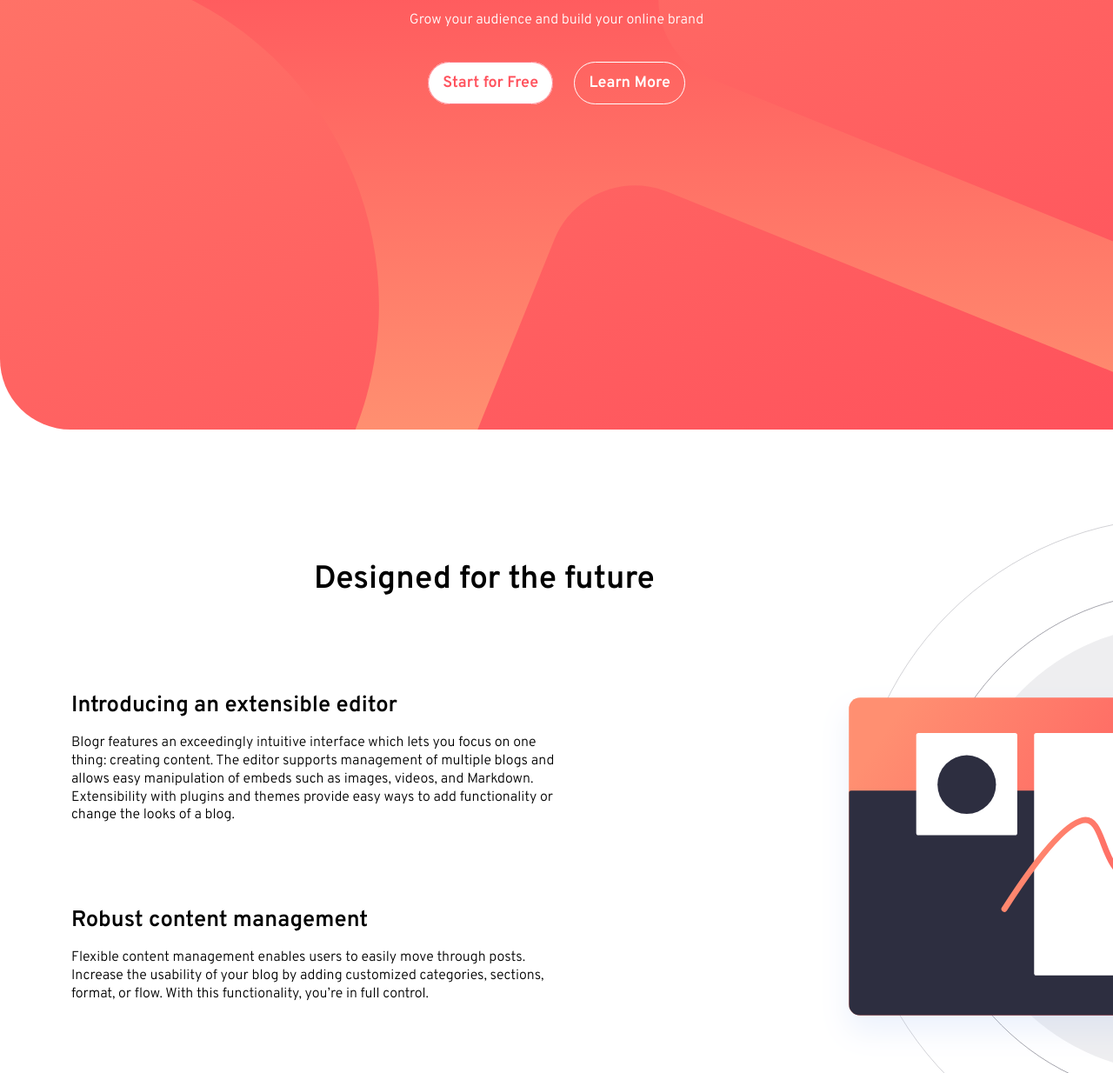
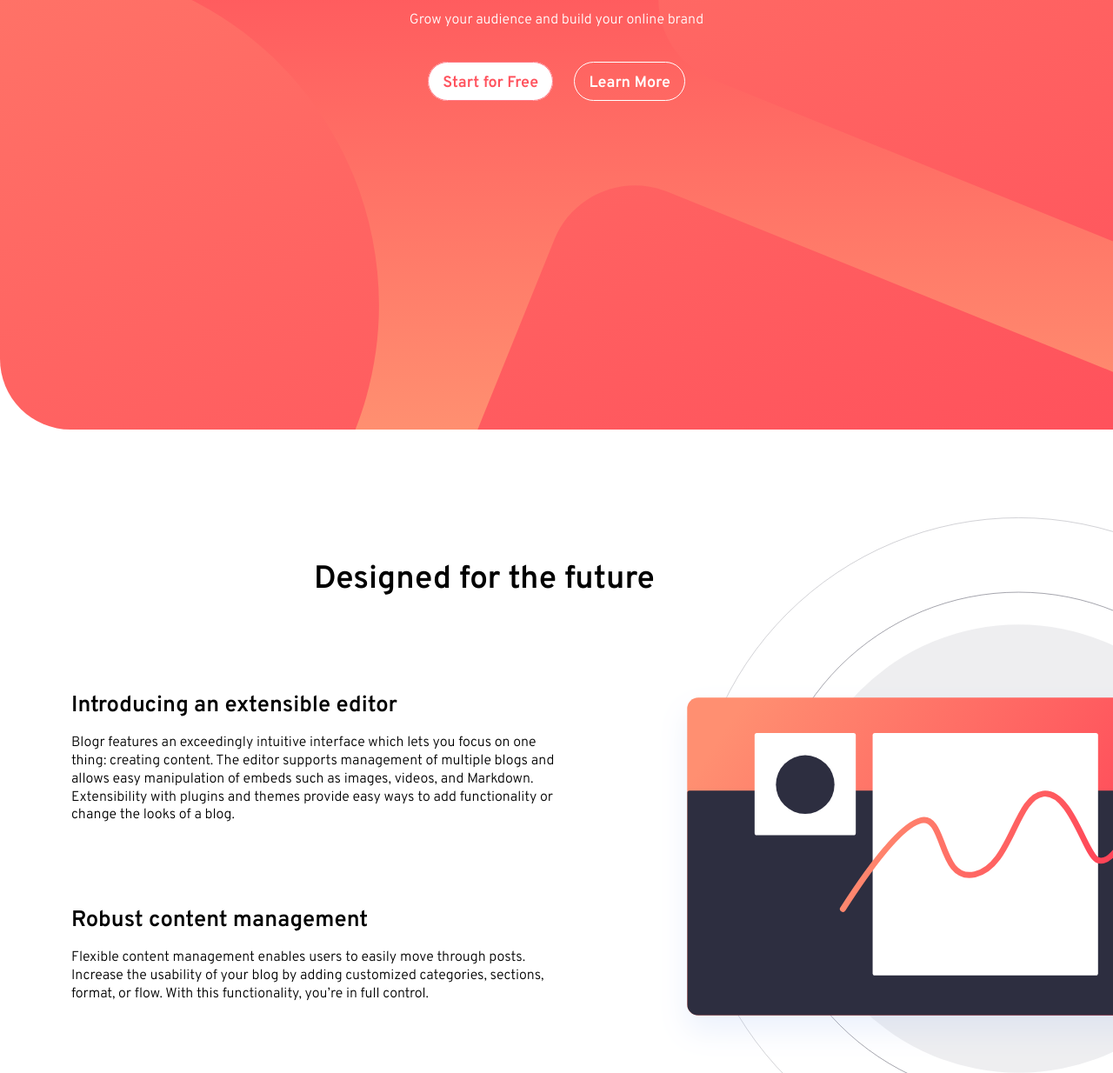
Before and after one commit to charles-loehle/blogr-landing-page-2, a website built with Parcel: page src/index.html in a window 1280 px wide. Shown: the part 306-1540 px from the top of the page at 87% size. Built offline with nearby package versions, Linux system fonts and the light colour scheme.

Commit message:
tweaking css for images and buttons

```diff
--- a/package.json
+++ b/package.json
@@ -3,10 +3,9 @@
 	"version": "1.0.0",
 	"description": "",
 	"main": "index.js",
-	"dependencies": {
-		"parcel-bundler": "^1.12.5"
-	},
+	"dependencies": {},
 	"devDependencies": {
+		"parcel-bundler": "^1.12.5",
 		"sass": "^1.32.8"
 	},
 	"scripts": {
--- a/src/scss/_globals.scss
+++ b/src/scss/_globals.scss
@@ -116,7 +116,7 @@ h3 {
 // Buttons
 button,
 .btn {
-	padding: 0.775rem 1rem;
+	padding: 0.775rem 1rem 0.5rem;
 	border-radius: 50px;
 	border: 0;
 	cursor: pointer;
--- a/src/scss/_section-1.scss
+++ b/src/scss/_section-1.scss
@@ -46,6 +46,22 @@
 		}
 	}
 
+	@media (min-width: 1200px) {
+		background-position: 155% 101px;
+	}
+
+	@media (min-width: 1400px) {
+		background-position: 127% 101px;
+	}
+
+	@media (min-width: 1600px) {
+		background-position: 118% 101px;
+	}
+
+	@media (min-width: 1800px) {
+		background-position: 113% 101px;
+	}
+
 	.section-heading {
 		grid-column: 2/4;
 	}
--- a/src/scss/_section-3.scss
+++ b/src/scss/_section-3.scss
@@ -55,4 +55,17 @@
 			padding-top: 75px;
 		}
 	}
+
+	@media (min-width: 1400px) {
+		background-position: -28% 6px;
+		margin-top: 250px;
+	}
+
+	@media (min-width: 1600px) {
+		background-position: -15% 6px;
+	}
+
+	@media (min-width: 1800px) {
+		background-position: -10% 6px;
+	}
 }
```
Also changed, not shown: 5 other files.
